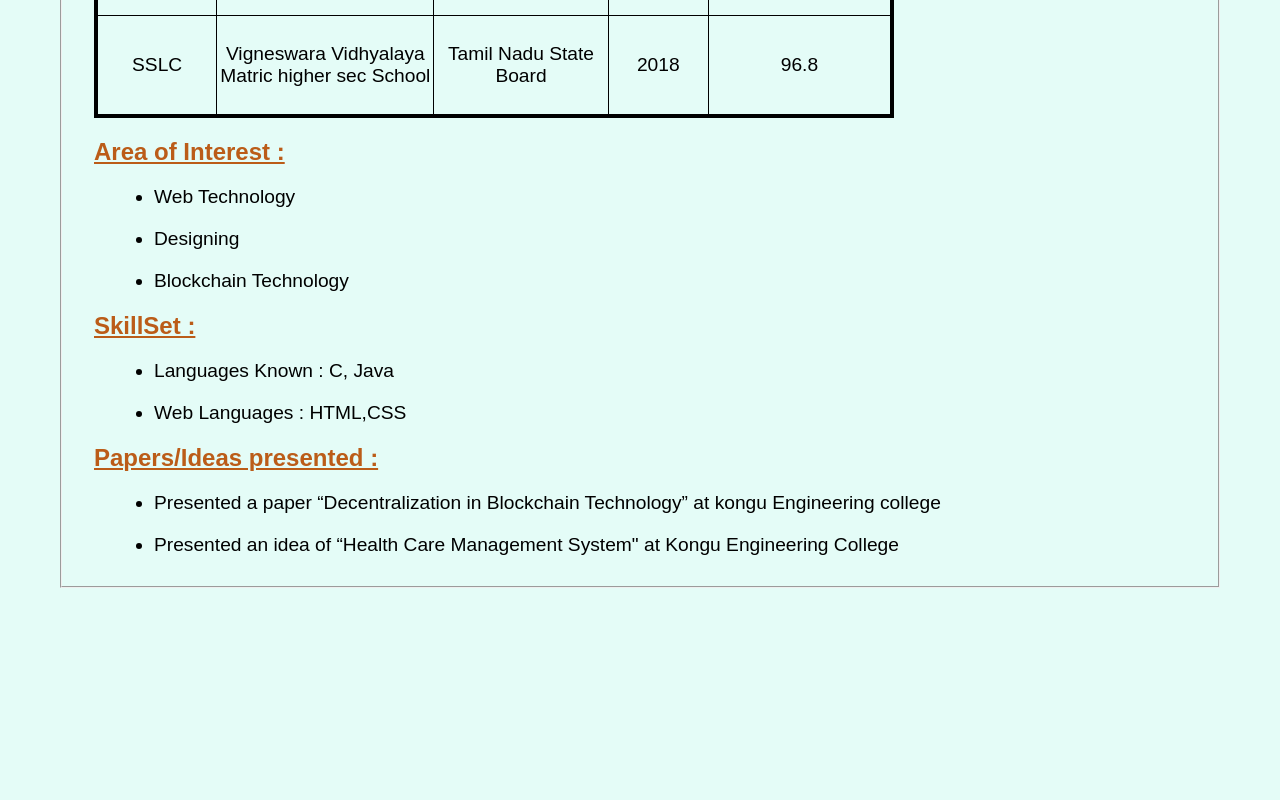
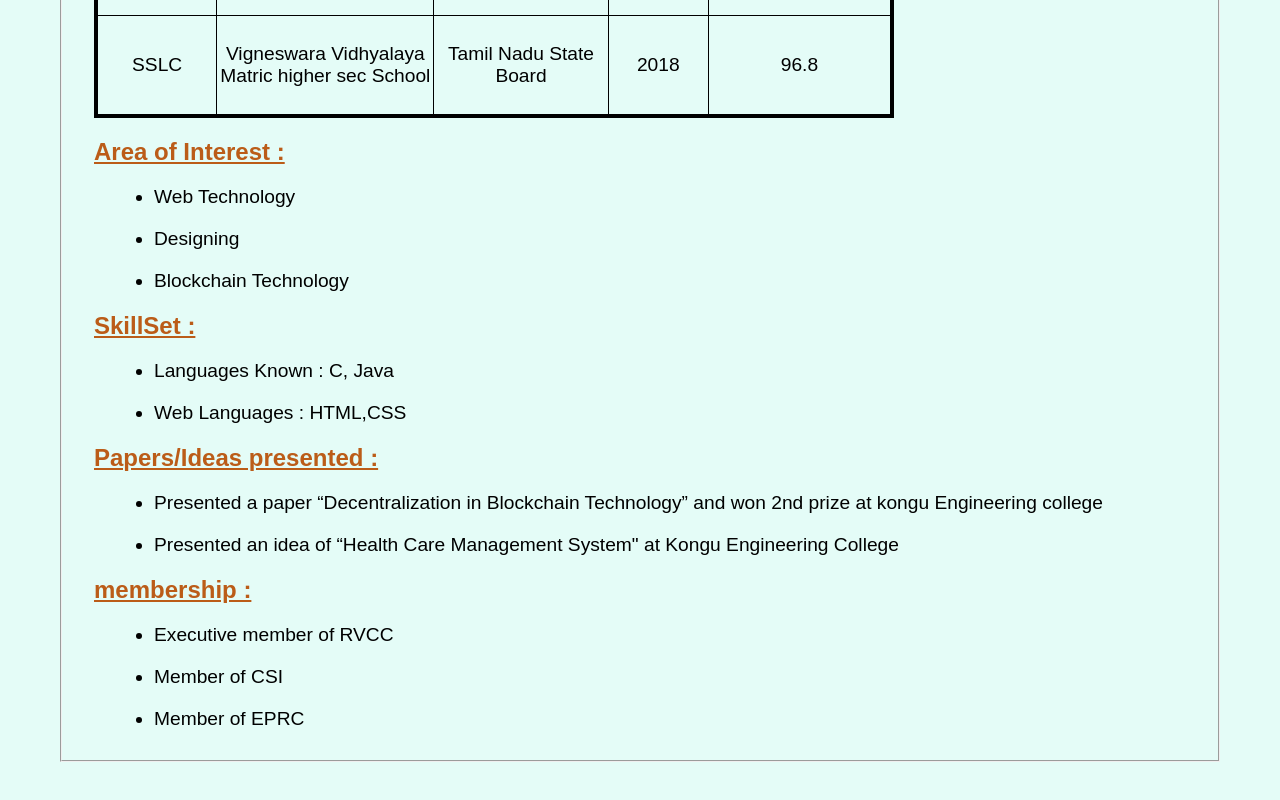
Before and after one commit to priya031102/Resume, a plain HTML site: page index.html in a window 1280 px wide. Shown: the part 939-1739 px from the top of the page. Before the commit the page ends 1567 px from the top, so only its background shows below. Drawn offline with Linux system fonts and the light colour scheme.

Commit message:
Update index.html

```diff
--- a/index.html
+++ b/index.html
@@ -117,9 +117,15 @@
      <h2 style="text-decoration: underline;">Papers/Ideas presented :</h2>
      <ul>
 
-         <li>Presented a paper “Decentralization in Blockchain Technology” at  kongu Engineering college</li>
+         <li>Presented a paper “Decentralization in Blockchain Technology” and won 2nd prize at  kongu Engineering college</li>
          <li>Presented an idea of “Health Care Management System" at Kongu Engineering College</li>
 
+     </ul>
+     <h2 style="text-decoration: underline;">membership :</h2>
+     <ul>
+         <li>Executive member of RVCC</li>
+         <li>Member of CSI</li>
+         <li>Member of EPRC</li>
      </ul>
 
 </fieldset>
```
